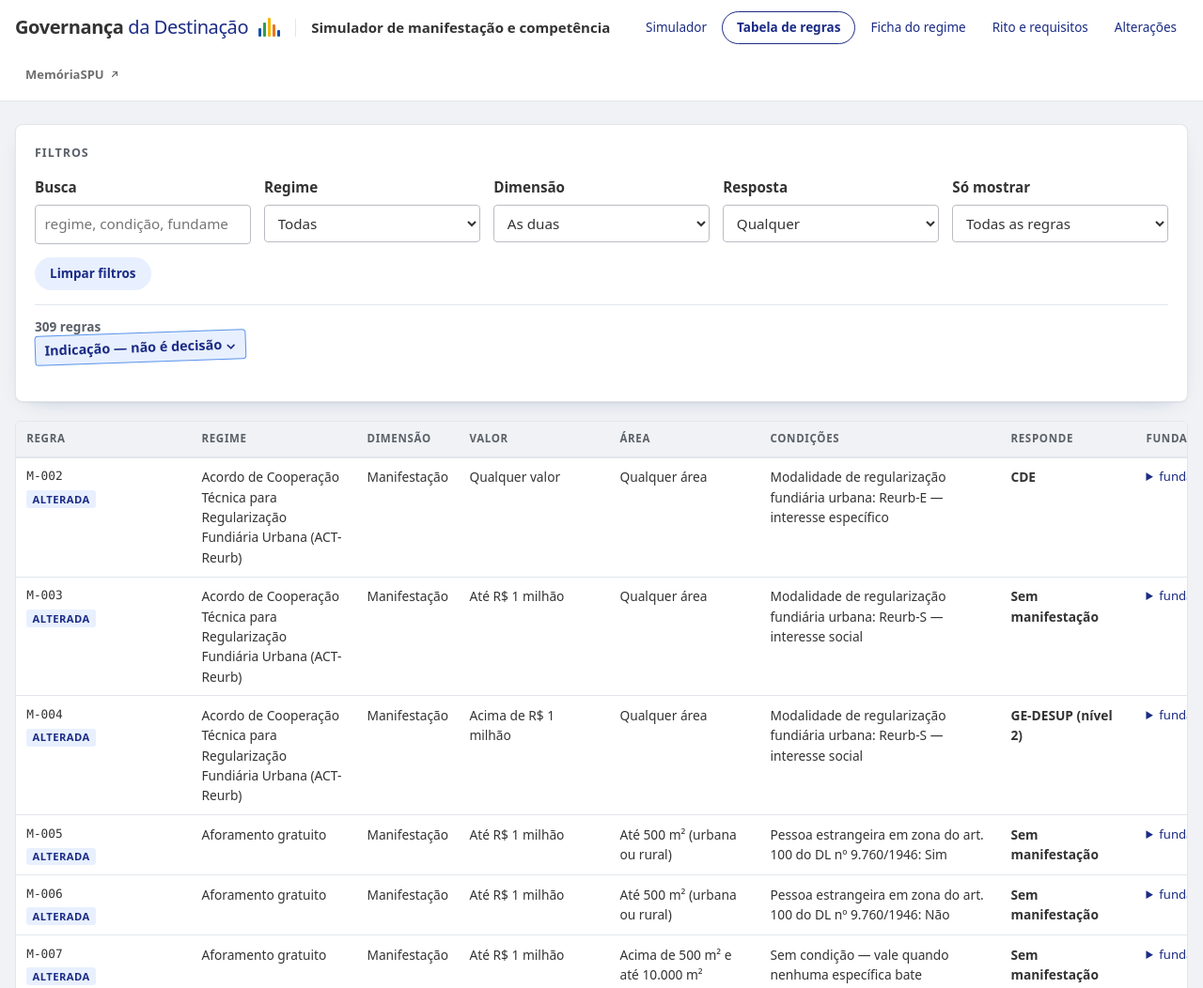
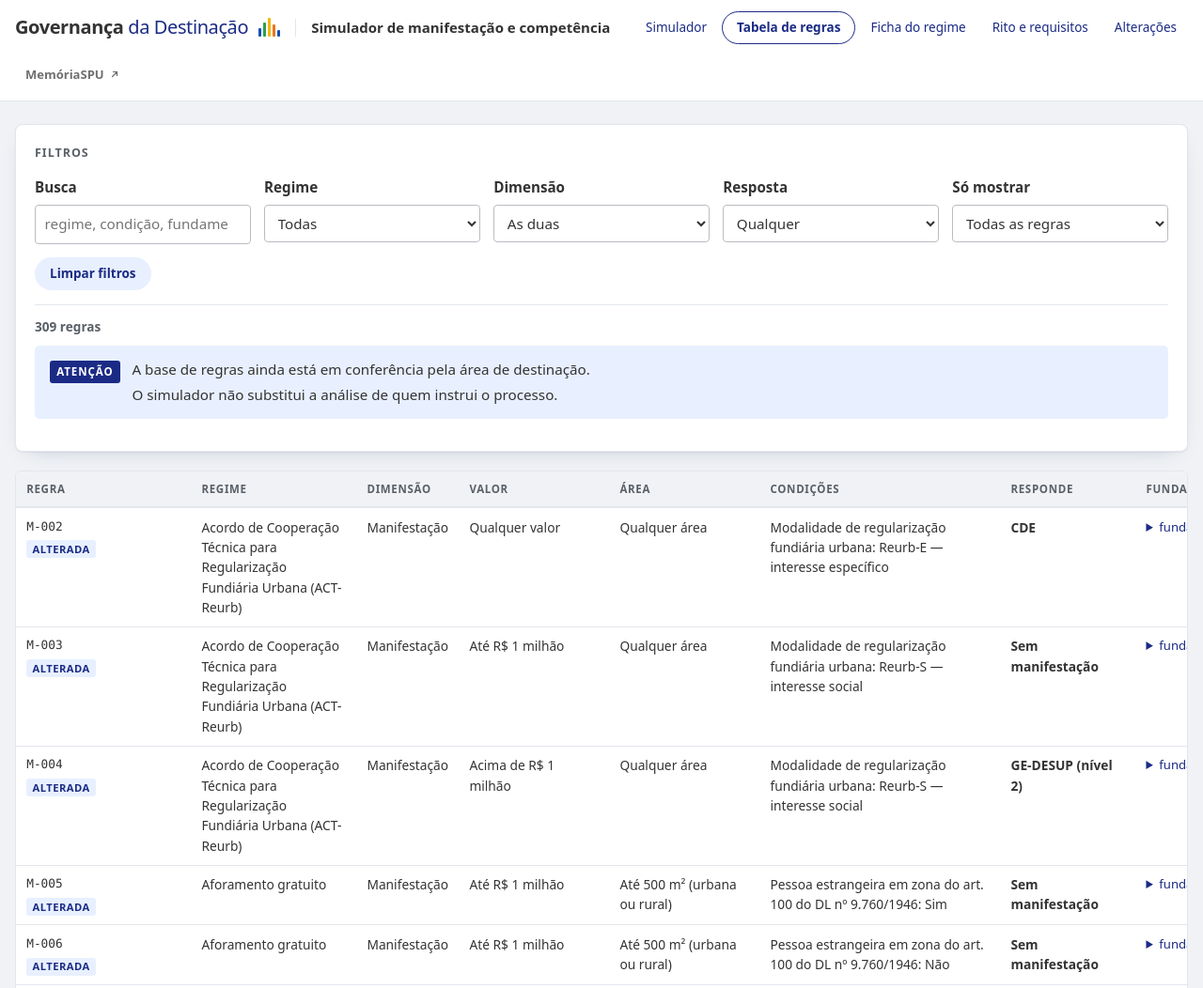
Before and after one commit to SPU-ProjetoseProcessos/simulador-competencia-spu, a plain HTML site: page tabela.html in a window 1280 px wide. Shown: the top 1052 px of the page at 94% size. Drawn offline with Linux system fonts and the light colour scheme.

Commit message:
aviso: faixa com selo, no fim, com o texto que Juarez ditou
Terceira forma, escolhida por ele entre três amostras. Sai a etiqueta
clicável; entra uma faixa azul-clara com o selo "Atenção" à esquerda, com o
texto inteiro à vista — nada de clicar para ler.

O texto é o dele, duas frases: "A base de regras ainda está em conferência
pela área de destinação. O simulador não substitui a análise de quem instrui
o processo." Saiu "Isto é uma indicação, não uma decisão", que ele mandou
tirar.

A primeira frase continua ligada a `BASE.validada`: validada a base, sobra a
segunda, que vale sempre.

Fica no fim da resposta e no fim da ficha. Na tabela, no alto, entre a
contagem e a tabela: depois de 309 linhas ninguém a veria.

Co-Authored-By: Claude Opus 5 <noreply@anthropic.com>

```diff
--- a/estilo.css
+++ b/estilo.css
@@ -463,38 +463,42 @@ ol.fluxo:before {
 .botao-relato:hover { background: none; color: var(--azul); }
 
 /* ------------------------------------------------- aviso de uso da resposta
-   Uma etiqueta, não um parágrafo: fica no alto, antes da resposta, e abre o
-   texto inteiro quando clicada. A inclinação de 2 graus é o que a faz ler-se
-   como etiqueta colada e não como mais um bloco da página.
+   Faixa com selo à esquerda, escolhida por Juarez em 17/11/2026 entre três
+   formas. Fica no fim da resposta e da ficha, e no alto da tabela — depois de
+   309 linhas de tabela ninguém a veria.
 
-   Sem âmbar nem vermelho: nesta folha essas duas cores significam ressalva e
-   alarme do caso, e um aviso que aparece sempre naquelas cores faria as duas
-   pararem de alarmar. */
-.selo-uso { margin: 0 0 1rem; }
-.selo-uso > summary {
-  display: inline-block;
-  list-style: none;
-  cursor: pointer;
-  transform: rotate(-2deg);
-  transform-origin: left center;
+   Azul, e não âmbar nem vermelho: nesta folha essas duas cores significam
+   ressalva e alarme do caso, e um aviso que aparece sempre naquelas cores
+   faria as duas pararem de alarmar. O destaque vem do selo cheio, que é o
+   único lugar da folha com texto branco sobre azul fora dos botões. */
+.aviso-uso {
+  display: flex;
+  gap: 0.8rem;
+  align-items: flex-start;
+  margin-top: 1.1rem;
+  padding: 0.85rem 1rem;
   background: var(--azul-claro);
-  color: var(--azul);
-  border: 1px solid var(--accent-claro);
-  border-radius: 4px;
-  padding: 0.25rem 0.6rem;
-  font-size: 0.9rem;
-  font-weight: 600;
+  border-radius: 5px;
 }
-.selo-uso > summary::-webkit-details-marker { display: none; }
-.selo-uso > summary::after { content: " ⌄"; font-weight: 700; }
-.selo-uso[open] > summary::after { content: " ⌃"; }
-.selo-uso > summary:hover { background: #d7e4fb; }
-.selo-uso > summary:focus-visible { outline: 2px solid var(--azul); outline-offset: 2px; }
-.selo-uso p {
-  margin: 0.55rem 0 0;
-  padding-left: 0.1rem;
-  color: var(--tinta-fraca);
-  font-size: 0.95rem;
-  line-height: 1.5;
-  max-width: 62ch;
+.aviso-uso .marca {
+  flex: none;
+  margin-top: 0.15rem;
+  padding: 0.2rem 0.45rem;
+  border-radius: 3px;
+  background: var(--azul);
+  color: #fff;
+  font-size: 0.72rem;
+  font-weight: 700;
+  letter-spacing: 0.08em;
+  text-transform: uppercase;
 }
+.aviso-uso p { margin: 0; font-size: 0.95rem; line-height: 1.5; color: var(--tinta); }
+.aviso-uso p + p { margin-top: 0.3rem; }
+
+/* Na tabela a faixa fica entre a contagem e a tabela, e sem a margem de cima
+   encosta na contagem. */
+#aviso-uso .aviso-uso { margin: 0.6rem 0 0.9rem; }
+
+@media (max-width: 560px) {
+  .aviso-uso { flex-direction: column; gap: 0.5rem; }
+}
--- a/ficha.html
+++ b/ficha.html
@@ -4,7 +4,7 @@
 <meta charset="utf-8">
 <meta name="viewport" content="width=device-width, initial-scale=1">
 <title>Ficha do regime — Governança da Destinação</title>
-<link rel="stylesheet" href="estilo.css?v=8398820ed8">
+<link rel="stylesheet" href="estilo.css?v=e05caf8be2">
 <style>
   /* Ponteiro para o MemóriaSPU. Não é aba desta ferramenta: leva para fora, e por isso
      fica separado das demais e carrega a seta. Sem variável de cor, para ficar igual
@@ -70,9 +70,9 @@
   <p class="assinatura">Desenvolvido por CGGES — <a href="https://spu-projetoseprocessos.github.io/escritorio/">Escritório de Processos</a></p>
 </footer>
 
-<script src="base.js?v=8398820ed8"></script>
-<script src="rotulos.js?v=8398820ed8"></script>
-<script src="spu-caixinha.js?v=8398820ed8"></script>
-<script src="ficha.js?v=8398820ed8"></script>
+<script src="base.js?v=e05caf8be2"></script>
+<script src="rotulos.js?v=e05caf8be2"></script>
+<script src="spu-caixinha.js?v=e05caf8be2"></script>
+<script src="ficha.js?v=e05caf8be2"></script>
 </body>
 </html>
--- a/ficha.js
+++ b/ficha.js
@@ -169,8 +169,6 @@ function desenharFicha(cod) {
   const proprias = regras.filter((r) => r.materia === cod);
   const irmas = irmasColapsadas(m);
 
-  alvo.appendChild(avisoDeUso('regras'));
-
   // --- identificação
   const id = el('header', 'cabeca-ficha');
   id.appendChild(el('h2', 'titulo-ficha',
@@ -230,6 +228,8 @@ function desenharFicha(cod) {
     alvo.appendChild(b);
   }
 
+  alvo.appendChild(avisoDeUso());
+
   window.scrollTo(0, 0);
 }
 
--- a/rotulos.js
+++ b/rotulos.js
@@ -138,36 +138,32 @@ function resultadoTexto(r) {
 /* ------------------------------------------------- o aviso de uso da resposta
  * Nas três telas que mostram regra — o simulador, a ficha e a tabela.
  *
- * É uma etiqueta, e não um parágrafo no fim: em 17/11/2026 Juarez viu a
- * primeira versão e disse que no fim do texto ninguém repara. A etiqueta fica
- * no alto, antes da resposta, e abre o texto inteiro quando clicada — assim o
- * aviso se vê sempre e se lê quando interessa.
+ * Forma escolhida por Juarez em 17/11/2026, depois de ver três: faixa larga,
+ * com um selo escuro à esquerda. O texto é o dele, e são duas frases só — a
+ * versão anterior abria "Isto é uma indicação, não uma decisão", que ele
+ * mandou tirar.
  *
- * A frase do meio está ligada ao estado da base (`BASE.validada`, que vem do
+ * A primeira frase está ligada ao estado da base (`BASE.validada`, que vem do
  * derivador): no dia em que a área de destinação fechar a conferência, ela cai
- * sozinha nas três páginas, sem ninguém ter de lembrar de apagá-la aqui.
- *
- * `onde` é 'simulador' (a resposta de um caso) ou 'regras' (a ficha e a tabela,
- * que mostram as regras sem caso nenhum). */
-function avisoDeUso(onde) {
-  const d = document.createElement('details');
-  d.className = 'selo-uso';
+ * sozinha nas três páginas e sobra a segunda, que vale sempre. */
+function avisoDeUso() {
+  const d = document.createElement('div');
+  d.className = 'aviso-uso';
 
-  const s = document.createElement('summary');
-  s.textContent = 'Indicação — não é decisão';
-  d.appendChild(s);
+  const marca = document.createElement('span');
+  marca.className = 'marca';
+  marca.textContent = 'Atenção';
+  d.appendChild(marca);
 
-  const p = document.createElement('p');
-  const partes = ['Isto é uma indicação, não uma decisão.'];
+  const texto = document.createElement('div');
   if (window.BASE && !BASE.validada) {
-    partes.push('A base de regras ainda está em conferência pela área de destinação.');
+    const p1 = document.createElement('p');
+    p1.textContent = 'A base de regras ainda está em conferência pela área de destinação.';
+    texto.appendChild(p1);
   }
-  partes.push(onde === 'simulador'
-    ? 'Confira o fundamento citado abaixo e decida à luz do caso concreto — '
-      + 'o simulador não substitui a análise de quem instrui o processo.'
-    : 'Confira o fundamento de cada regra e decida à luz do caso concreto — '
-      + 'esta página não substitui a análise de quem instrui o processo.');
-  p.textContent = partes.join(' ');
-  d.appendChild(p);
+  const p2 = document.createElement('p');
+  p2.textContent = 'O simulador não substitui a análise de quem instrui o processo.';
+  texto.appendChild(p2);
+  d.appendChild(texto);
   return d;
 }
--- a/simulador.js
+++ b/simulador.js
@@ -356,9 +356,6 @@ function desenharResultado(lista) {
     return;
   }
 
-  // A etiqueta vem antes da resposta: no fim do texto ninguém repara nela.
-  alvo.appendChild(avisoDeUso('simulador'));
-
   // A competência resolve primeiro: a manifestação pode depender dela.
   const comp = resolver(BASE, 'competencia', estado.materia, caso);
   const manif = resolver(BASE, 'manifestacao', estado.materia, caso);
@@ -431,6 +428,9 @@ function desenharResultado(lista) {
     alvo.appendChild(s);
   }
 
+  // No fim, depois de tudo que a ferramenta tem a dizer — mas numa faixa que
+  // se vê, que foi o que faltou na primeira versão.
+  alvo.appendChild(avisoDeUso());
 }
 
 // ------------------------------------------------------------------- desenho
--- a/tabela.html
+++ b/tabela.html
@@ -4,7 +4,7 @@
 <meta charset="utf-8">
 <meta name="viewport" content="width=device-width, initial-scale=1">
 <title>Tabela de regras — Governança da Destinação</title>
-<link rel="stylesheet" href="estilo.css?v=8398820ed8">
+<link rel="stylesheet" href="estilo.css?v=e05caf8be2">
 <style>
   /* Ponteiro para o MemóriaSPU. Não é aba desta ferramenta: leva para fora, e por isso
      fica separado das demais e carrega a seta. Sem variável de cor, para ficar igual
@@ -125,9 +125,9 @@
   <p class="assinatura">Desenvolvido por CGGES — <a href="https://spu-projetoseprocessos.github.io/escritorio/">Escritório de Processos</a></p>
 </footer>
 
-<script src="base.js?v=8398820ed8"></script>
-<script src="rotulos.js?v=8398820ed8"></script>
-<script src="spu-caixinha.js?v=8398820ed8"></script>
-<script src="tabela.js?v=8398820ed8"></script>
+<script src="base.js?v=e05caf8be2"></script>
+<script src="rotulos.js?v=e05caf8be2"></script>
+<script src="spu-caixinha.js?v=e05caf8be2"></script>
+<script src="tabela.js?v=e05caf8be2"></script>
 </body>
 </html>
--- a/tabela.js
+++ b/tabela.js
@@ -143,12 +143,13 @@ function desenhar() {
   document.getElementById('vazio').hidden = linhas.length > 0;
 }
 
-/* O aviso de uso entra uma vez, abaixo da tabela: ele vale para a página
- * inteira, não para o filtro da vez, e redesenhá-lo a cada tecla seria piscar
- * um texto que não muda. */
+/* O aviso entra uma vez, e no alto — aqui não vai para o fim como nas outras
+ * duas telas: abaixo de 309 linhas de tabela ele não existiria. Vale para a
+ * página inteira, não para o filtro da vez, e redesenhá-lo a cada tecla seria
+ * piscar um texto que não muda. */
 (function avisoNaTabela() {
   const onde = document.getElementById('aviso-uso');
-  if (onde) onde.appendChild(avisoDeUso('regras'));
+  if (onde) onde.appendChild(avisoDeUso());
 }());
 
 /* `tabela.html#02.01.02.01.01` abre já filtrada naquela matéria. */
```
Also changed, not shown: index.html (+6 -6 lines), mudancas.html (+5 -5 lines), rito.html (+5 -5 lines).
